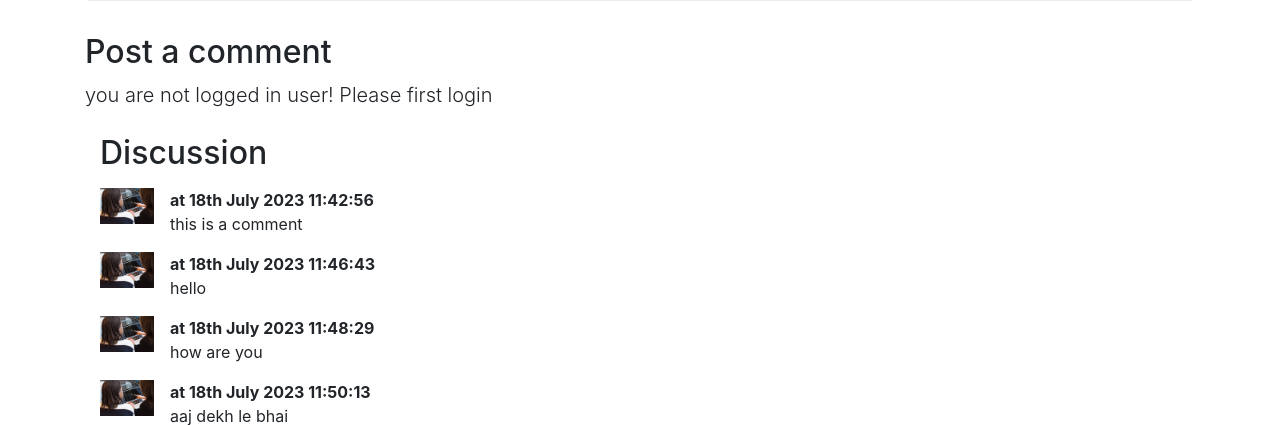
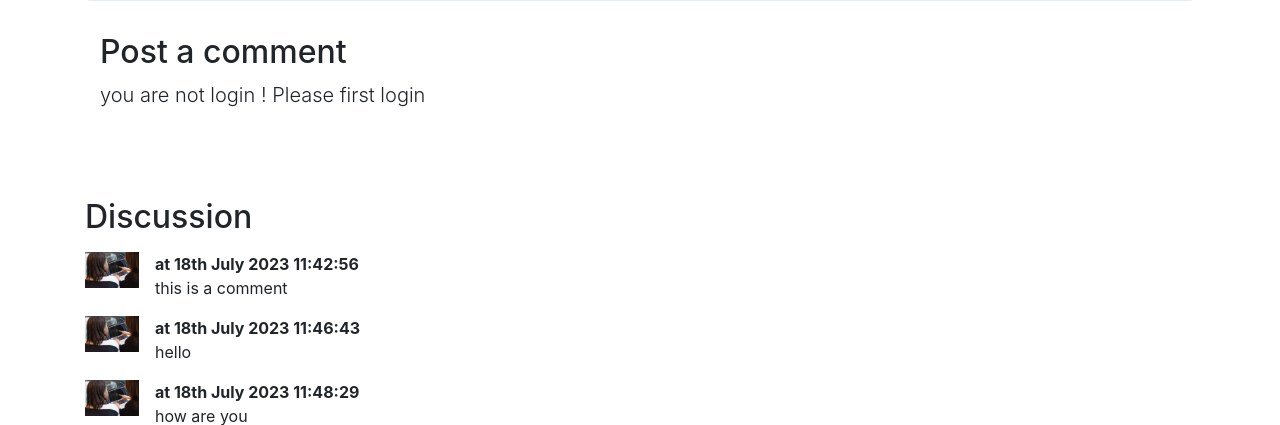
Before and after one commit to shivamsingh12-cyber/practice-website, a PHP site: page /thread.php?threadid=1 in a window 1280 px wide. Shown: the part 441-866 px from the top of the page. Run offline with PHP 8.4, Linux system fonts and the light colour scheme; data comes from the database, SQL or seed files in the repository; data that the repository does not hold is empty.

Commit message:
CSS has been improved through thread and threadlist php file

```diff
--- a/forum/thread.php
+++ b/forum/thread.php
@@ -54,7 +54,7 @@
     $method=$_SERVER['REQUEST_METHOD'];
 
     if ($method=='POST') {
-      $sno=$_POST['sno'];
+           $sno=$_POST["sno"];
           $comment=$_POST['comment'];
           $sql="INSERT INTO `comments` (`comment_content`, `thread_id`, `comment_by`, `comment_time`) VALUES ('$comment', '$id', '$sno', current_timestamp())";
           $result=mysqli_query($conn, $sql);
@@ -88,9 +88,21 @@
   </div>';
       }
       else{
-        echo "
+        echo '    <div class="container">
         <h2>Post a comment</h2>
-        <p class='lead'>you are not logged in user! Please first login</p>";
+        <form action="'. $_SERVER['REQUEST_URI'].'" method="post">
+        <div class="form-group">
+        <label for="exampleInputEmail1 "><p class="lead">
+        you are not login !   Please first login   </p></label>
+
+      </div>
+      <div class="form-group">
+        <label for="exampleFormControlTextarea1 "></label>
+
+      </div>
+        </form>
+      </div>
+      </div>';
       }
     ?>
 
@@ -111,6 +123,7 @@
         $sql2="SELECT user_email FROM `users` WHERE sno='$thread_user'";
         $result2=mysqli_query($conn, $sql2);
         $row2=mysqli_fetch_assoc($result2);
+
         echo "<div class='media my-3'>
         <img src='img/slide-1.jpeg' class='mr-3' alt='...' width='54px'>
         <div class='media-body'>
```
Also changed, not shown: forum/threadlist.php (+20 -4 lines).
